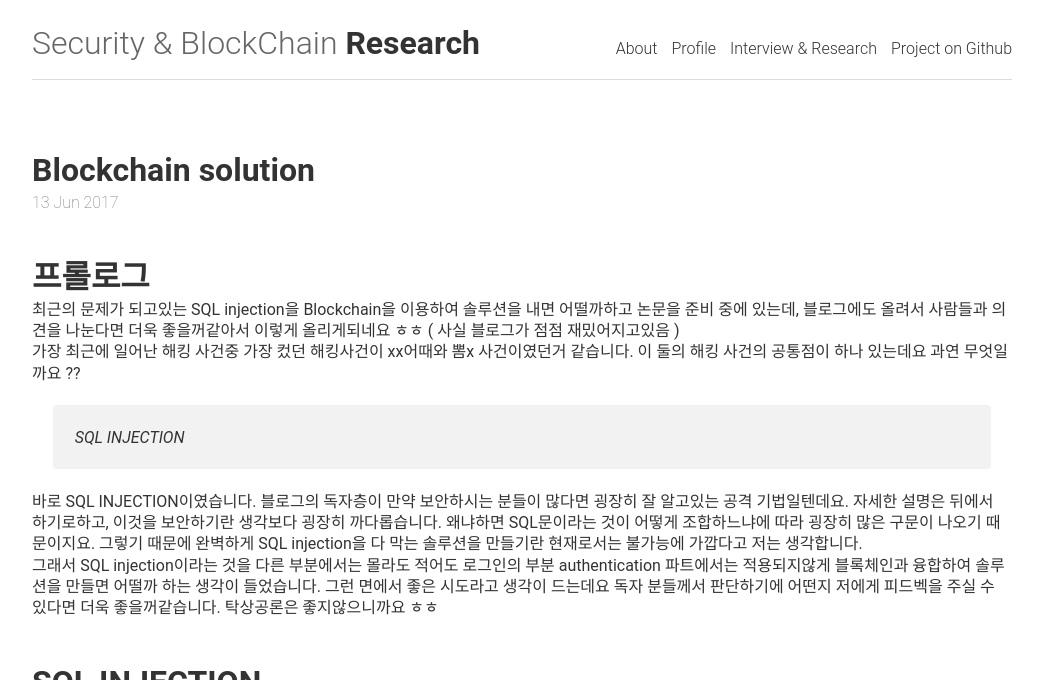
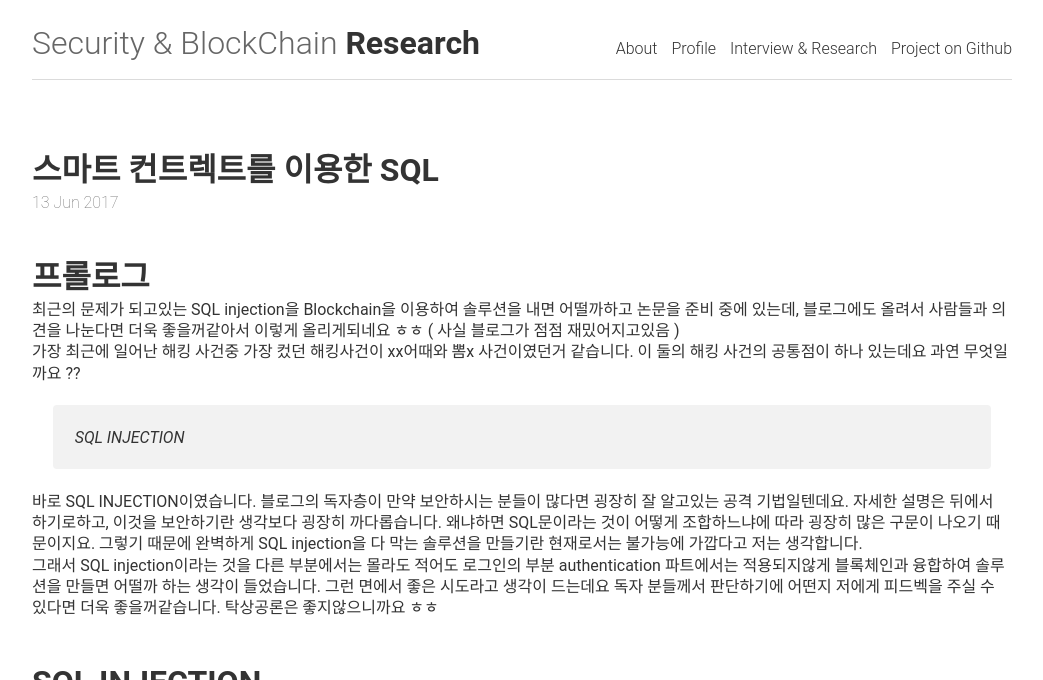
Before and after one commit to Miller-kk/KIMKIBYEONG.github.io, a Jekyll site: the page built from _posts/2017-06-13-Blockchain Solution.md, in a window 1280 px wide and 900 px high, cut to the strip 0-680 px from the top of the window. Shown: the whole strip, without its empty margins (118-1161 px from the left). Built offline with Jekyll 4.4.1, drawn with Linux system fonts in a browser that asks for light colours.

Commit message:
Update 2017-06-13-Blockchain Solution.md

```diff
--- a/_posts/2017-06-13-Blockchain Solution.md
+++ b/_posts/2017-06-13-Blockchain Solution.md
@@ -1,3 +1,9 @@
+---
+title: Blockchain solution
+description: Blockchain solution
+header: 스마트 컨트렉트를 이용한 SQL
+---
+
 ## 프롤로그
 
 최근의 문제가 되고있는 SQL injection을 Blockchain을 이용하여 솔루션을 내면 어떨까하고 논문을 준비 중에 있는데, 블로그에도 올려서 사람들과 의견을 나눈다면 더욱 좋을꺼같아서 이렇게 올리게되네요 ㅎㅎ ( 사실 블로그가 점점 재밌어지고있음 )
```
